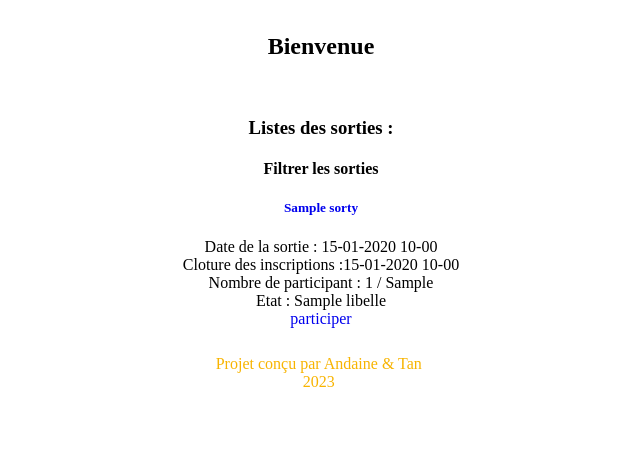
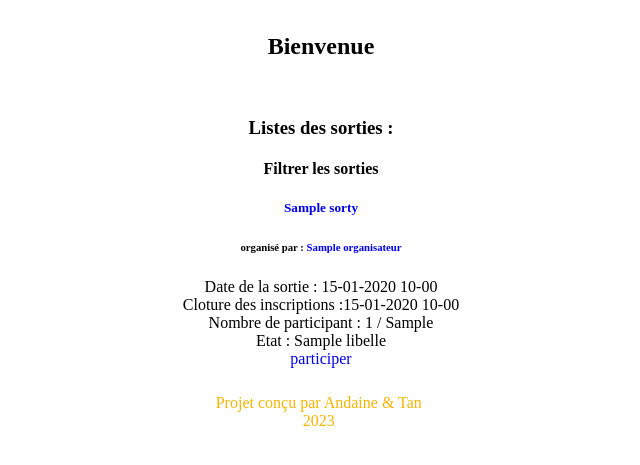
Before and after one commit to andaine/SortirCom, a Symfony app: template templates/sortie/sorties.html.twig in a window 1280 px wide. Shown: the part 268-733 px from the top of the page, without its empty margins (319-959 px from the left). Run offline with Twig, Linux system fonts and the light colour scheme; the template is opened without the code that fills it: most values are stand-ins (such as "Sample title", 1, 10 or a date in 2020); some libraries are stand-ins or nearby versions.

Commit message:
Maj Tan 16 ajout de la user dans l'evenement prière pour que git soit agréable

```diff
--- a/templates/sortie/sorties.html.twig
+++ b/templates/sortie/sorties.html.twig
@@ -20,8 +20,8 @@
         <a href="{{ path('sortie', {'id':sortie.id()}) }}">
             <h5>{{ sortie.nom }}</h5>
         </a>
-      {#  <h6>organisé par : <a href="{{ path('user_monProfil',{'id':sortie.organisateur.id}) }}">{{ sortie.organisateur.nom }}</a></h6>
-        #}  <div>Date de la sortie : {{ sortie.dateHeureDebut|date("d-m-Y H-i") }}</div>
+        <h6>organisé par : <a href="{{ path('user_monProfil',{'id':sortie.organisateur.id}) }}">{{ sortie.organisateur.nom }}</a></h6>
+         <div>Date de la sortie : {{ sortie.dateHeureDebut|date("d-m-Y H-i") }}</div>
         <div>Cloture des inscriptions :{{ sortie.dateLimiteInscription|date("d-m-Y H-i") }}</div>
         <div>Nombre de participant : {{ sortie.inscriptions.count }} / {{ sortie.nbInscriptionMax }}</div>
         <div>Etat : {{ sortie.etat.libelle }}</div>
```
